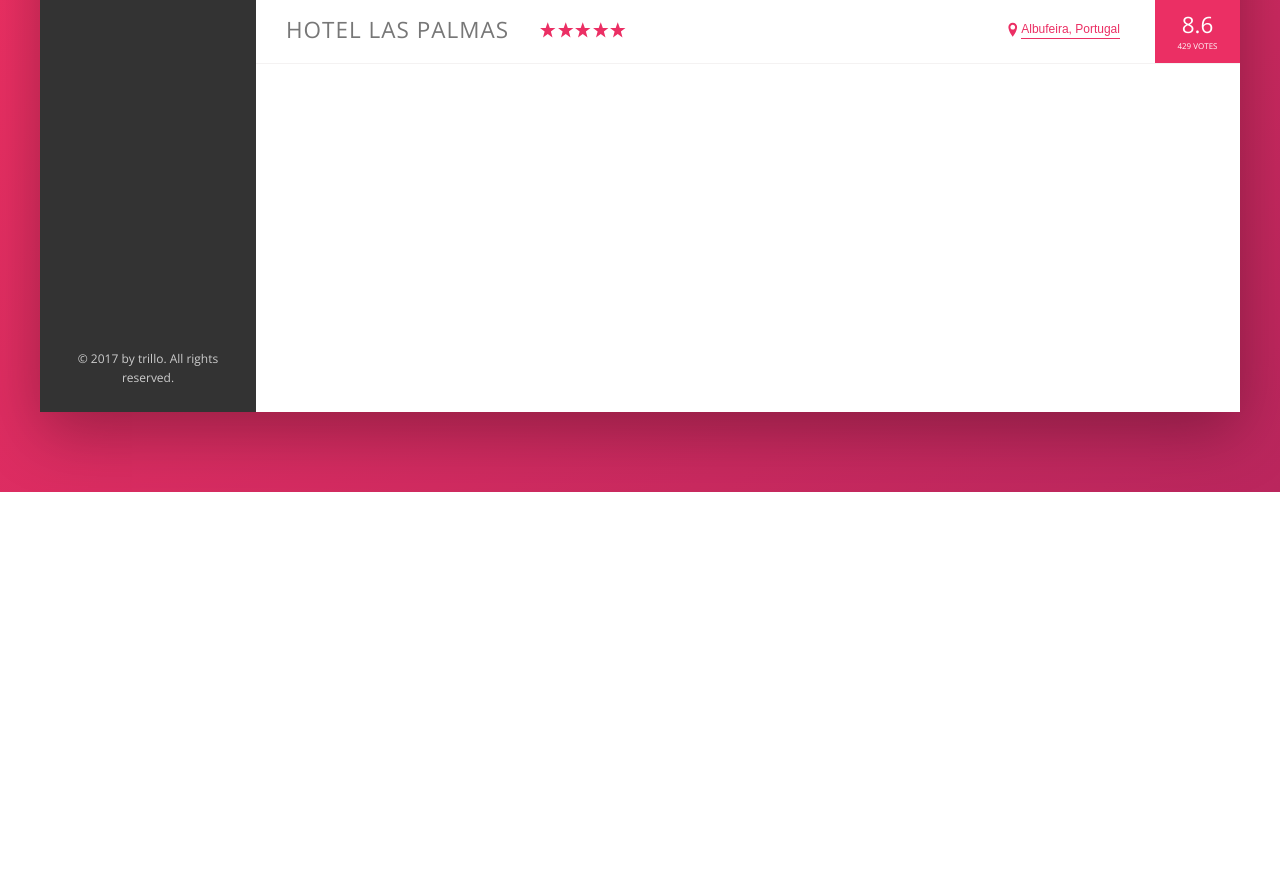
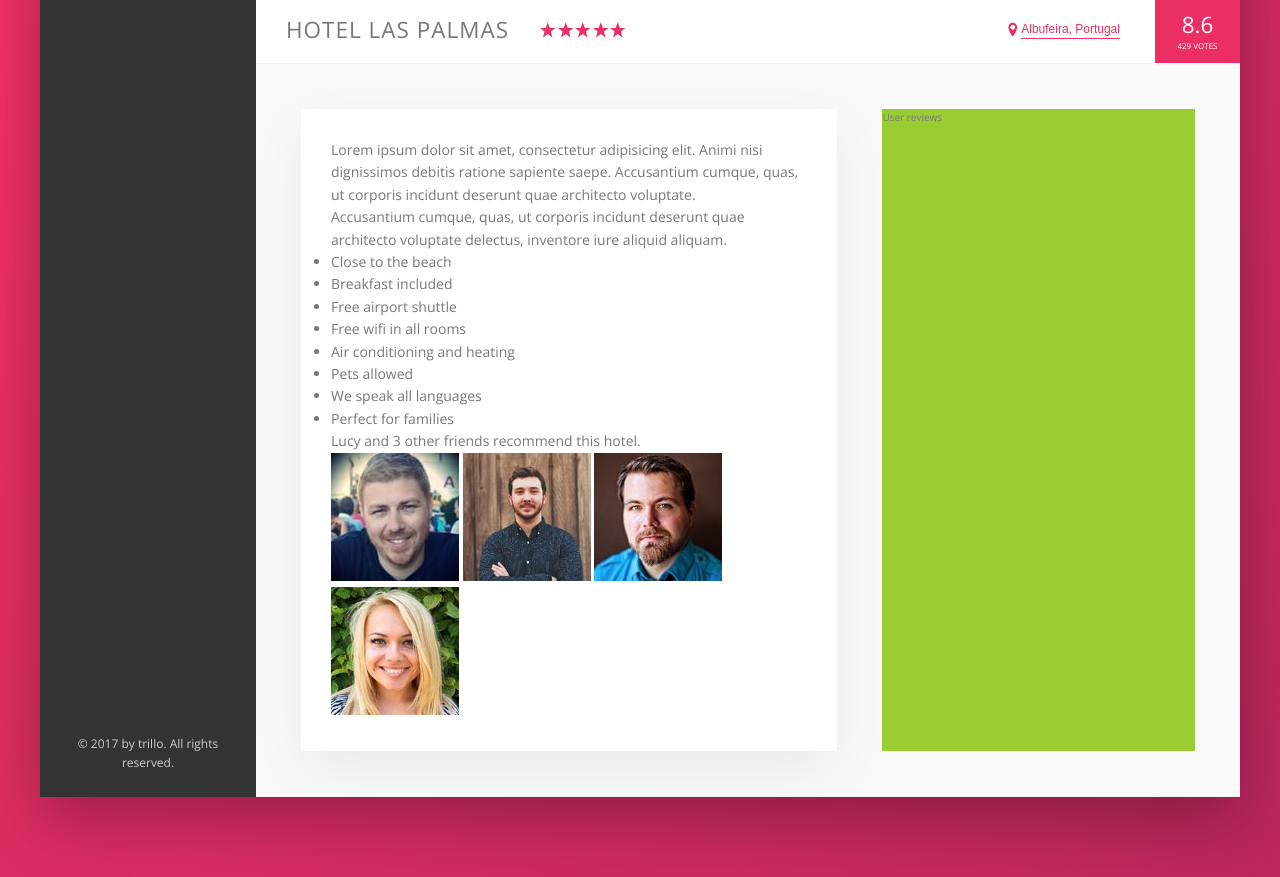
Before and after one commit to SabinaCristea/trillo-sass-project, a website: page index.html in a window 1280 px wide. Shown: the part 538-1415 px from the top of the page. Before the commit the page ends 1030 px from the top, so only its background shows below. Drawn offline with nearby package versions, Linux system fonts and the light colour scheme.

Commit message:
Built layout of the description section

```diff
--- a/index.html
+++ b/index.html
@@ -152,6 +152,60 @@
               <div class="overview__rating-count">429 votes</div>
             </div>
           </div>
+
+          <div class="detail">
+            <div class="description">
+              <p class="paragraph">
+                Lorem ipsum dolor sit amet, consectetur adipisicing elit. Animi
+                nisi dignissimos debitis ratione sapiente saepe. Accusantium
+                cumque, quas, ut corporis incidunt deserunt quae architecto
+                voluptate.
+              </p>
+              <p class="paragraph">
+                Accusantium cumque, quas, ut corporis incidunt deserunt quae
+                architecto voluptate delectus, inventore iure aliquid aliquam.
+              </p>
+
+              <ul class="list">
+                <li class="list__item">Close to the beach</li>
+                <li class="list__item">Breakfast included</li>
+                <li class="list__item">Free airport shuttle</li>
+                <li class="list__item">Free wifi in all rooms</li>
+                <li class="list__item">Air conditioning and heating</li>
+                <li class="list__item">Pets allowed</li>
+                <li class="list__item">We speak all languages</li>
+                <li class="list__item">Perfect for families</li>
+              </ul>
+              <div class="recommend">
+                <p class="recommend__count">
+                  Lucy and 3 other friends recommend this hotel.
+                </p>
+                <div class="recommend__friends">
+                  <img
+                    src="img/user-3.jpg"
+                    alt="Friend 1"
+                    class="recommend__photo"
+                  />
+                  <img
+                    src="img/user-4.jpg"
+                    alt="Friend 2"
+                    class="recommend__photo"
+                  />
+                  <img
+                    src="img/user-5.jpg"
+                    alt="Friend 3"
+                    class="recommend__photo"
+                  />
+                  <img
+                    src="img/user-6.jpg"
+                    alt="Friend 4"
+                    class="recommend__photo"
+                  />
+                </div>
+              </div>
+            </div>
+            <div class="user-reviews">User reviews</div>
+          </div>
         </main>
       </div>
     </div>
--- a/sass/_base.scss
+++ b/sass/_base.scss
@@ -13,6 +13,9 @@
   --color-grey-dark-3: #999;
 
   --shadow-dark: 0 2rem 6rem rgba(0, 0, 0, 0.3);
+  --shadow-light: 0 2rem 5rem rgba(0, 0, 0, 0.06);
+
+  --line: 1px solid var(--color-grey-light-2);
 }
 
 * {
--- a/sass/_components.scss
+++ b/sass/_components.scss
@@ -212,7 +212,7 @@
 .overview {
   display: flex;
   align-items: center;
-  border-bottom: 1px solid var(--color-grey-light-2);
+  border-bottom: var(--line);
 
   &__heading {
     font-size: 2.25rem;
--- a/sass/_layout.scss
+++ b/sass/_layout.scss
@@ -11,7 +11,7 @@
   font-size: 1.4rem;
   height: 7rem;
   background-color: #fff;
-  border-bottom: 1px solid var(--color-grey-light-2);
+  border-bottom: var(--line);
 
   display: flex;
   justify-content: space-between;
@@ -34,6 +34,26 @@
 
 .hotel-view {
   background-color: #fff;
-  height: 80rem;
   flex: 1;
 }
+
+.detail {
+  display: flex;
+  padding: 4.5rem;
+  background-color: var(--color-grey-light-1);
+  border-bottom: var(--line);
+}
+
+.description {
+  font-size: 1.4rem;
+  background-color: #fff;
+  box-shadow: var(--shadow-light);
+  padding: 3rem;
+  flex: 0 0 60%;
+  margin-right: 4.5rem;
+}
+
+.user-reviews {
+  background-color: yellowgreen;
+  flex: 1;
+}
```
Also changed, not shown: css/style.css.
